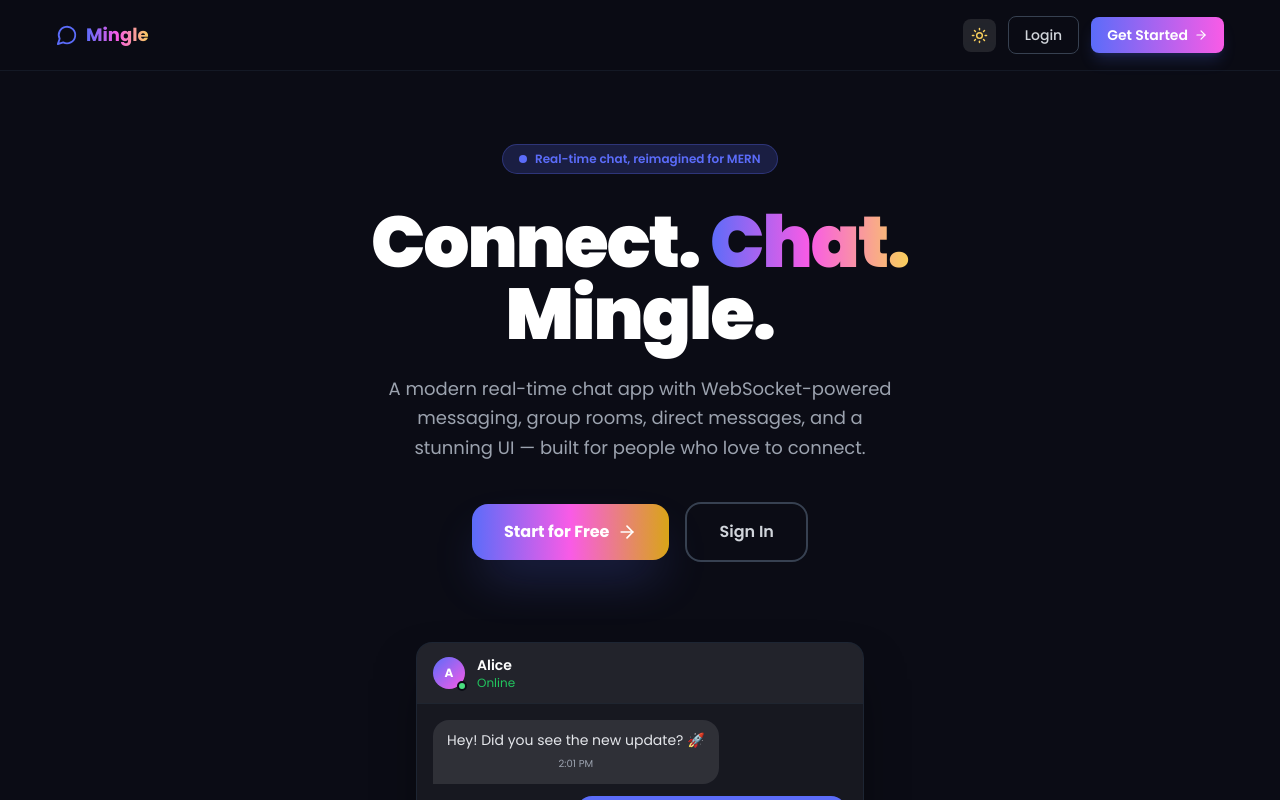
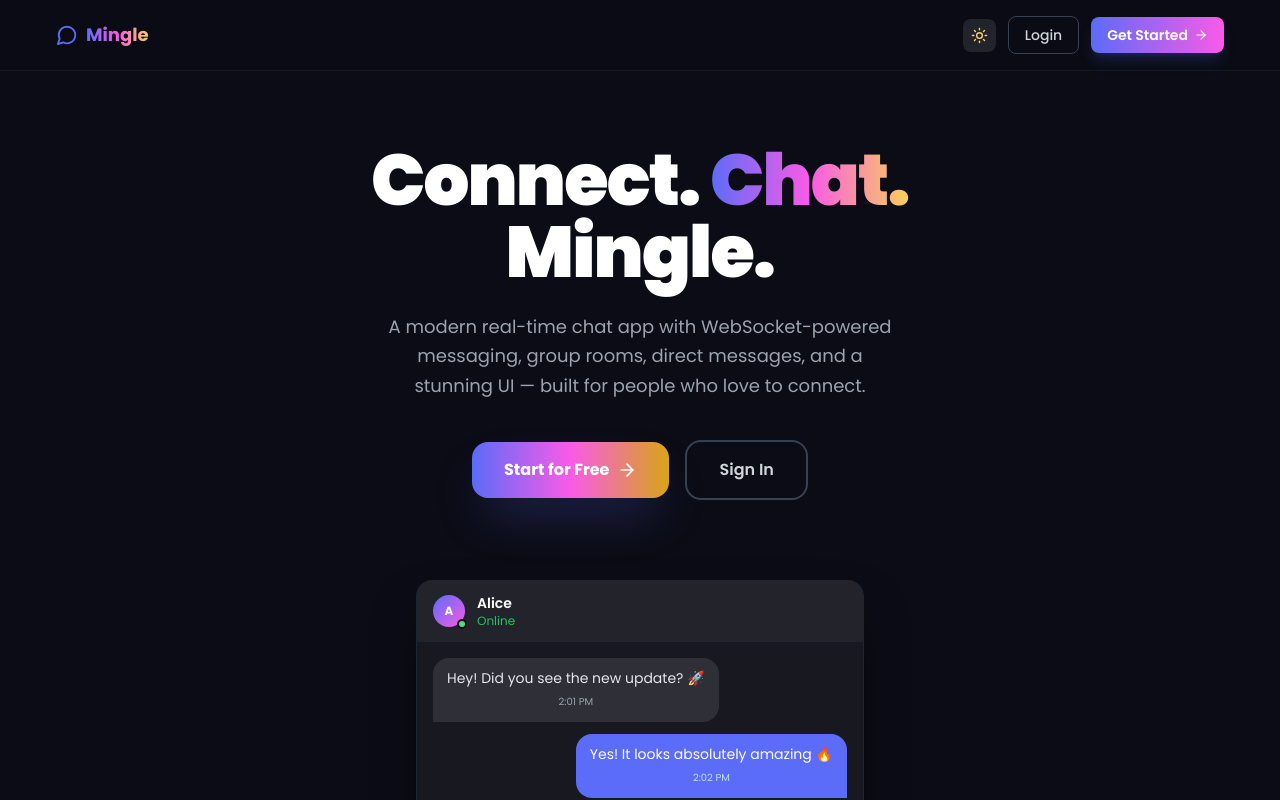
Before and after one commit to heytoshan/Mingle, a React (Vite) app in the folder client/: page / in a window 1280 px wide. Shown: the top 800 px of the page. Built offline with nearby package versions, Linux system fonts and the light colour scheme; no server answers.

Commit message:
improved landing page

```diff
--- a/client/src/pages/LandingPage.jsx
+++ b/client/src/pages/LandingPage.jsx
@@ -90,14 +90,6 @@ export default function LandingPage() {
         <div className="absolute top-48 right-1/4 w-64 h-64 bg-MinePink/10 dark:bg-MinePink/15 rounded-full blur-3xl -z-10 animate-float-delay" />
         <div className="absolute bottom-0 left-1/4 w-56 h-56 bg-MineYellow/5 dark:bg-MineYellow/10 rounded-full blur-3xl -z-10" />
 
-        {/* Badge */}
-        <div className="animate-fade-in inline-flex items-center gap-2 px-4 py-1.5 mb-8 text-xs font-semibold text-MineBlue bg-MineBlue/10 dark:bg-MineBlue/20 border border-MineBlue/30 rounded-full">
-          <span className="relative flex h-2 w-2">
-            <span className="animate-ping absolute inline-flex h-full w-full rounded-full bg-MineBlue opacity-75"></span>
-            <span className="relative inline-flex rounded-full h-2 w-2 bg-MineBlue"></span>
-          </span>
-          Real-time chat, reimagined for MERN
-        </div>
 
         {/* Headline */}
         <h1 className="animate-fade-in text-5xl sm:text-6xl md:text-7xl font-black leading-tight mb-6 text-gray-900 dark:text-white tracking-tight">
```
